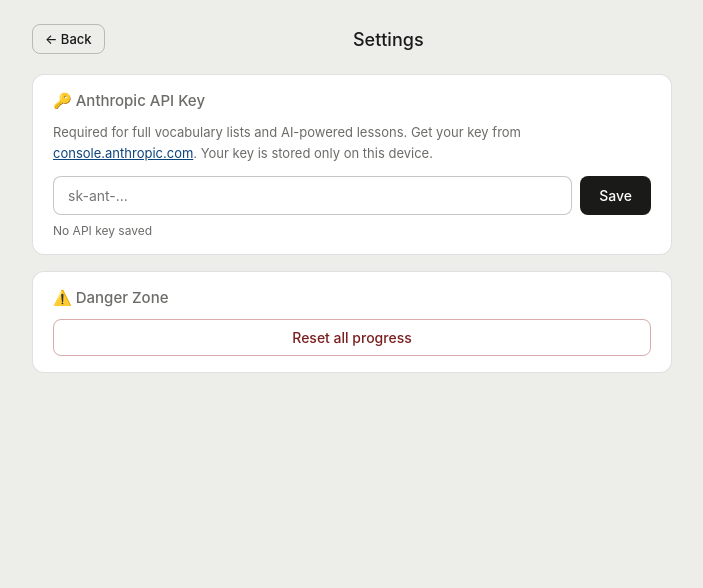
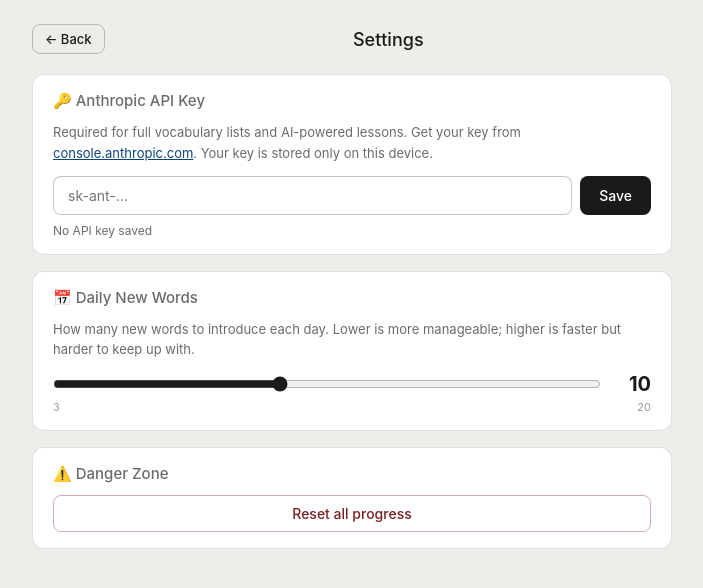
Before and after one commit to kylemu73k1-star/JLPT-App, a plain HTML site: page index.html in a window 1280 px wide. Both pictures are taken after a click on the button "⚙️". Shown: the whole page, without its empty margins (288-991 px from the left). Drawn offline with Linux system fonts and the light colour scheme.

Commit message:
Add files via upload

```diff
--- a/index.html
+++ b/index.html
@@ -410,6 +410,15 @@
       <div id="api-key-status" style="font-size:12px;margin-top:8px;color:var(--text2);"></div>
     </div>
     <div class="card" style="margin-bottom:1rem;">
+      <div class="section-label" style="margin-bottom:0.75rem;font-weight:500;font-size:15px;">📅 Daily New Words</div>
+      <p style="font-size:13px;color:var(--text2);margin-bottom:0.75rem;line-height:1.6;">How many new words to introduce each day. Lower is more manageable; higher is faster but harder to keep up with.</p>
+      <div style="display:flex;align-items:center;gap:1rem;">
+        <input type="range" id="daily-words-slider" min="3" max="20" step="1" value="10" style="flex:1;accent-color:var(--text);"/>
+        <span id="daily-words-value" style="font-size:20px;font-weight:700;min-width:2.5ch;text-align:right;">10</span>
+      </div>
+      <div style="display:flex;justify-content:space-between;font-size:11px;color:var(--text3);margin-top:4px;"><span>3</span><span>20</span></div>
+    </div>
+    <div class="card" style="margin-bottom:1rem;">
       <div class="section-label" style="margin-bottom:0.75rem;font-weight:500;font-size:15px;">⚠️ Danger Zone</div>
       <button class="btn-danger" id="settings-reset-btn" style="width:100%;">Reset all progress</button>
     </div>
@@ -463,7 +472,7 @@
 const LEVELS = ["N5","N4","N3","N2","N1"];
 const MASTERY_NEEDED = 5;
 const MASTER_THRESHOLD = 0.80;
-const NEW_PER_DAY = 10;
+function getNewPerDay() { return parseInt(localStorage.getItem("jlpt_new_per_day") || "10"); }
 
 // ── FIX 1 & 4: Updated SRS intervals and leech threshold ─────────────────────
 // Intervals in days: [same-day-drill, 1, 3, 7, 14, 30, 60, 120]
@@ -885,7 +894,7 @@
 
   const words = vocabData[level] || BUILT_IN[level] || [];
   const notYetIntroduced = words.filter(w => !isIntroduced(level, w));
-  const toIntroduce = notYetIntroduced.slice(0, NEW_PER_DAY);
+  const toIntroduce = notYetIntroduced.slice(0, getNewPerDay());
 
   // FIX 3: new words get introduced with srsLevel=0 so they appear
   // multiple times in today's queue (handled in buildDailyQueue)
@@ -1693,7 +1702,7 @@
   document.getElementById("more-btn").style.display = "none";
   const words = vocabData[currentLevel] || BUILT_IN[currentLevel] || [];
   const notYetIntroduced = words.filter(w => !isIntroduced(currentLevel, w));
-  const toIntroduce = notYetIntroduced.slice(0, NEW_PER_DAY);
+  const toIntroduce = notYetIntroduced.slice(0, getNewPerDay());
 
   toIntroduce.forEach(w => {
     const wp = getWP(currentLevel, w);
@@ -1733,7 +1742,14 @@
   document.getElementById("api-key-input").value = key ? "••••••••••••••••" : "";
   document.getElementById("api-key-status").textContent = key ? "✓ API key saved" : "No API key saved";
   document.getElementById("api-key-status").style.color = key ? "var(--text-success)" : "var(--text2)";
+  const npd = getNewPerDay();
+  document.getElementById("daily-words-slider").value = npd;
+  document.getElementById("daily-words-value").textContent = npd;
   showScreen("settings-screen");
+};
+document.getElementById("daily-words-slider").oninput = function() {
+  document.getElementById("daily-words-value").textContent = this.value;
+  localStorage.setItem("jlpt_new_per_day", this.value);
 };
 document.getElementById("settings-back-btn").onclick = () => showScreen("home-screen");
 document.getElementById("save-api-key-btn").onclick = () => {
```
